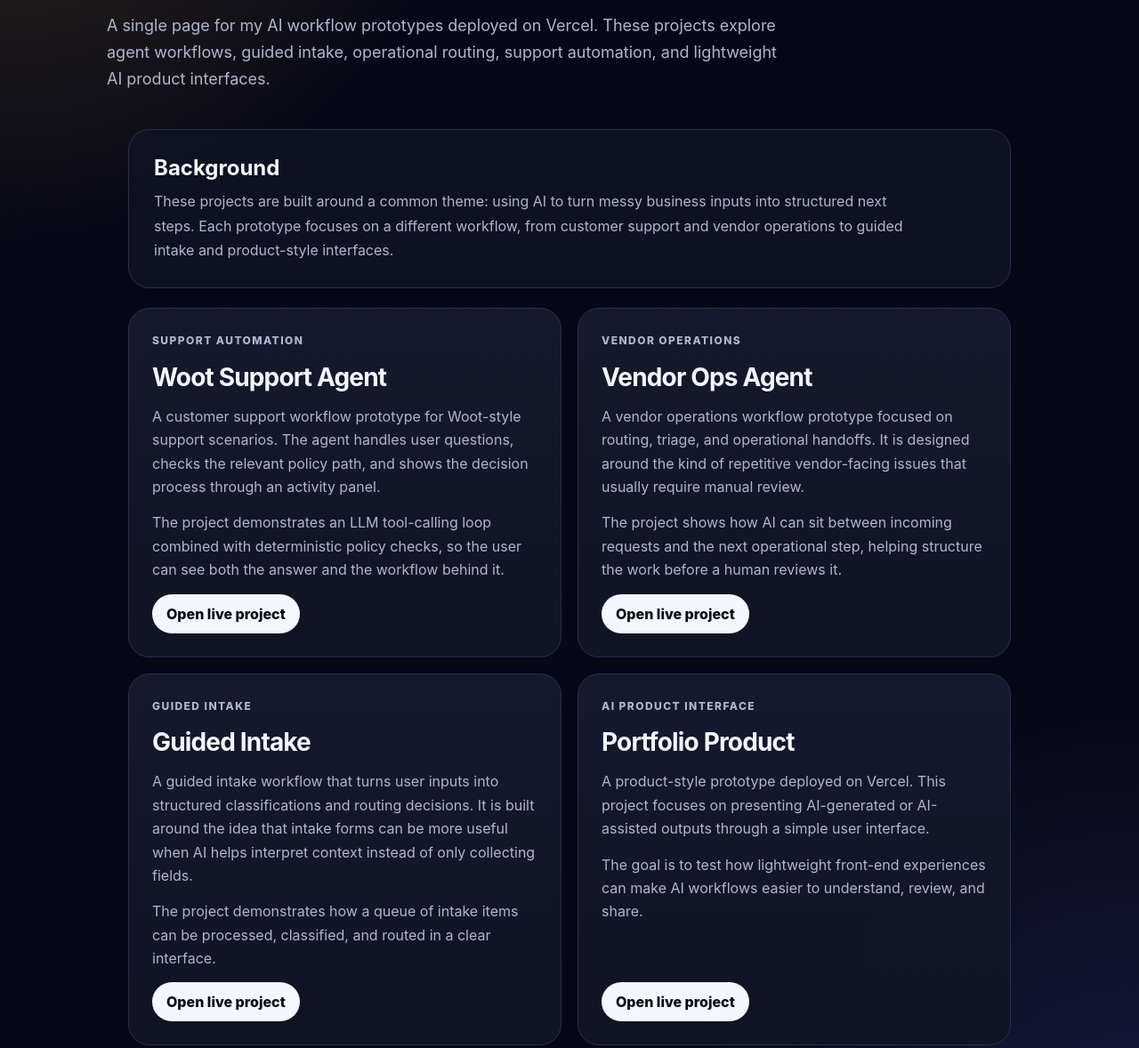
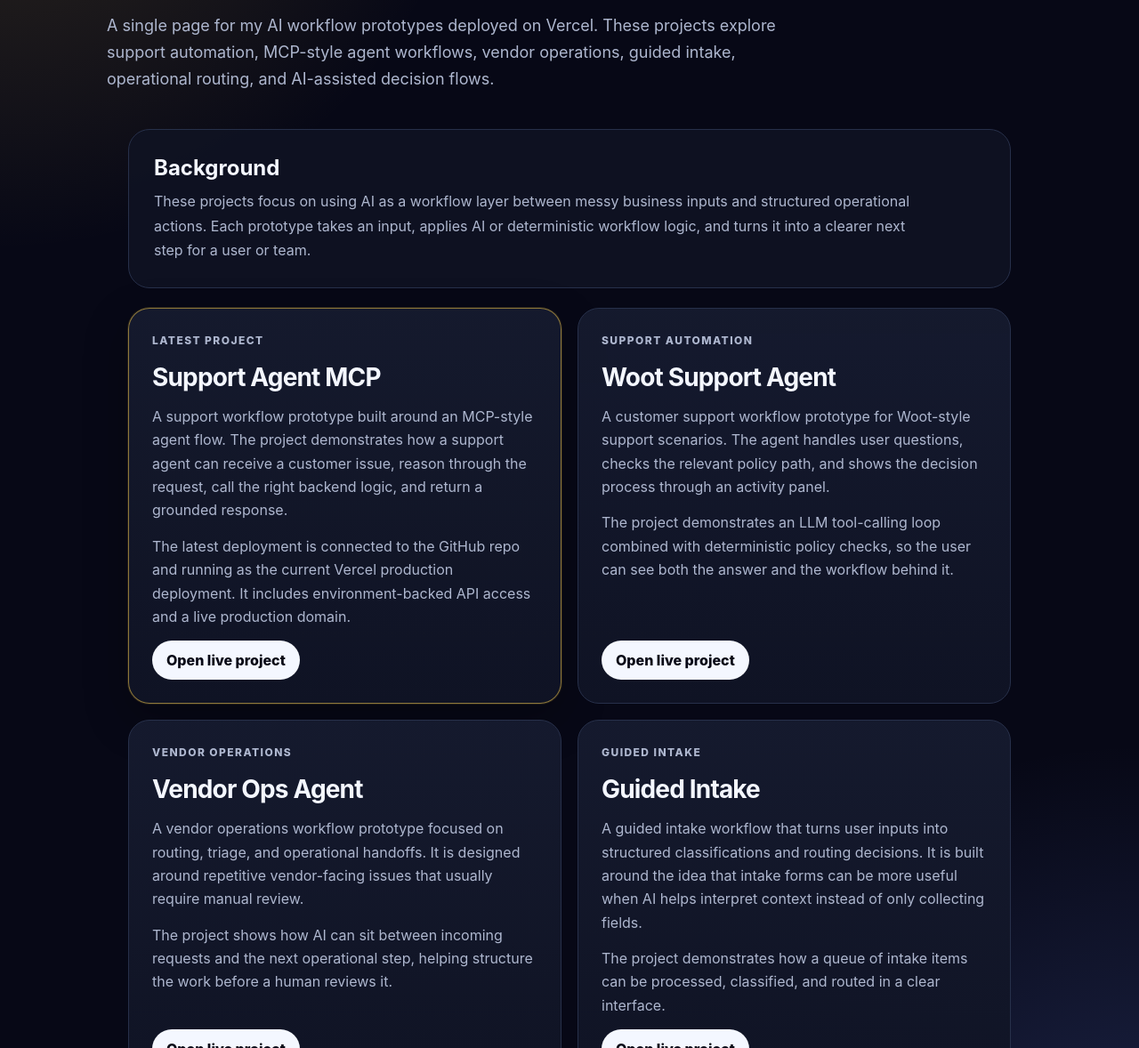
Before and after one commit to nickblaze-4994/master, a website: page index.html in a window 1280 px wide. Shown: the part 262-1440 px from the top of the page at 89% size. Drawn offline with Linux system fonts and the light colour scheme.

Commit message:
Add files via upload

```diff
--- a/index.html
+++ b/index.html
@@ -13,8 +13,8 @@
       <p class="label">Personal AI Projects</p>
       <h1>AI Workflow Orchestration Projects</h1>
       <p class="subtitle">
-        A single page for my AI workflow prototypes deployed on Vercel. These projects explore agent workflows,
-        guided intake, operational routing, support automation, and lightweight AI product interfaces.
+        A single page for my AI workflow prototypes deployed on Vercel. These projects explore support automation,
+        MCP-style agent workflows, vendor operations, guided intake, operational routing, and AI-assisted decision flows.
       </p>
     </div>
   </header>
@@ -23,12 +23,26 @@
     <section class="intro">
       <h2>Background</h2>
       <p>
-        These projects are built around a common theme: using AI to turn messy business inputs into structured next steps.
-        Each prototype focuses on a different workflow, from customer support and vendor operations to guided intake and product-style interfaces.
+        These projects focus on using AI as a workflow layer between messy business inputs and structured operational actions.
+        Each prototype takes an input, applies AI or deterministic workflow logic, and turns it into a clearer next step for a user or team.
       </p>
     </section>
 
     <section class="projects">
+      <article class="card featured">
+        <p class="type">Latest Project</p>
+        <h2>Support Agent MCP</h2>
+        <p>
+          A support workflow prototype built around an MCP-style agent flow. The project demonstrates how a support agent can receive a customer issue,
+          reason through the request, call the right backend logic, and return a grounded response.
+        </p>
+        <p>
+          The latest deployment is connected to the GitHub repo and running as the current Vercel production deployment.
+          It includes environment-backed API access and a live production domain.
+        </p>
+        <a href="https://support-agent-mcp-neon.vercel.app/" target="_blank" rel="noopener">Open live project</a>
+      </article>
+
       <article class="card">
         <p class="type">Support Automation</p>
         <h2>Woot Support Agent</h2>
@@ -47,7 +61,7 @@
         <h2>Vendor Ops Agent</h2>
         <p>
           A vendor operations workflow prototype focused on routing, triage, and operational handoffs.
-          It is designed around the kind of repetitive vendor-facing issues that usually require manual review.
+          It is designed around repetitive vendor-facing issues that usually require manual review.
         </p>
         <p>
           The project shows how AI can sit between incoming requests and the next operational step, helping structure the work before a human reviews it.
@@ -67,18 +81,6 @@
         </p>
         <a href="https://guided-intake0.vercel.app/" target="_blank" rel="noopener">Open live project</a>
       </article>
-
-      <article class="card">
-        <p class="type">AI Product Interface</p>
-        <h2>Portfolio Product</h2>
-        <p>
-          A product-style prototype deployed on Vercel. This project focuses on presenting AI-generated or AI-assisted outputs through a simple user interface.
-        </p>
-        <p>
-          The goal is to test how lightweight front-end experiences can make AI workflows easier to understand, review, and share.
-        </p>
-        <a href="https://portflio-product.vercel.app/" target="_blank" rel="noopener">Open live project</a>
-      </article>
     </section>
   </main>
 
--- a/style.css
+++ b/style.css
@@ -1,11 +1,11 @@
 :root {
   --bg: #070816;
   --panel: #101425;
-  --panel2: #151a2e;
   --text: #f4f7ff;
   --muted: #aeb7cf;
   --line: #27304a;
   --accent: #f5c84c;
+  --blue: #6d8cff;
 }
 
 * {
@@ -17,7 +17,7 @@ body {
   font-family: Inter, ui-sans-serif, system-ui, -apple-system, BlinkMacSystemFont, "Segoe UI", sans-serif;
   background:
     radial-gradient(circle at top left, rgba(245, 200, 76, 0.18), transparent 34rem),
-    radial-gradient(circle at bottom right, rgba(99, 102, 241, 0.2), transparent 34rem),
+    radial-gradient(circle at bottom right, rgba(109, 140, 255, 0.22), transparent 34rem),
     var(--bg);
   color: var(--text);
 }
@@ -41,7 +41,7 @@ body {
 }
 
 h1 {
-  max-width: 900px;
+  max-width: 940px;
   margin: 0;
   font-size: clamp(42px, 7vw, 76px);
   line-height: 0.95;
@@ -49,7 +49,7 @@ h1 {
 }
 
 .subtitle {
-  max-width: 760px;
+  max-width: 790px;
   margin: 26px 0 0;
   color: var(--muted);
   font-size: 18px;
@@ -76,7 +76,7 @@ h1 {
 }
 
 .intro p {
-  max-width: 860px;
+  max-width: 880px;
   color: var(--muted);
   line-height: 1.7;
   margin: 0;
@@ -96,6 +96,11 @@ h1 {
   padding: 26px;
   display: flex;
   flex-direction: column;
+}
+
+.featured {
+  border-color: rgba(245, 200, 76, 0.55);
+  box-shadow: 0 0 0 1px rgba(245, 200, 76, 0.12), 0 18px 50px rgba(0, 0, 0, 0.28);
 }
 
 .type {
```
Also changed, not shown: README.md.
